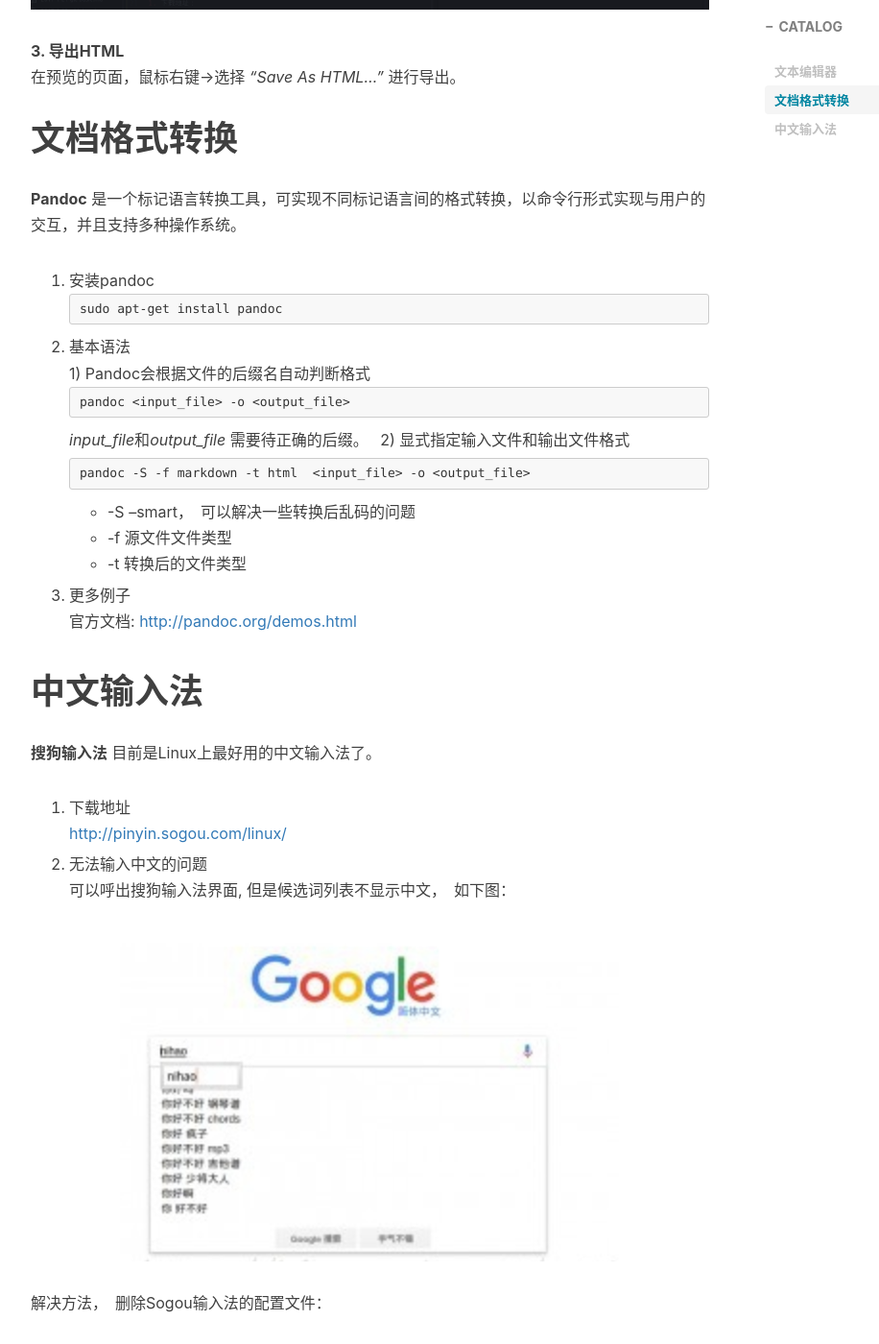
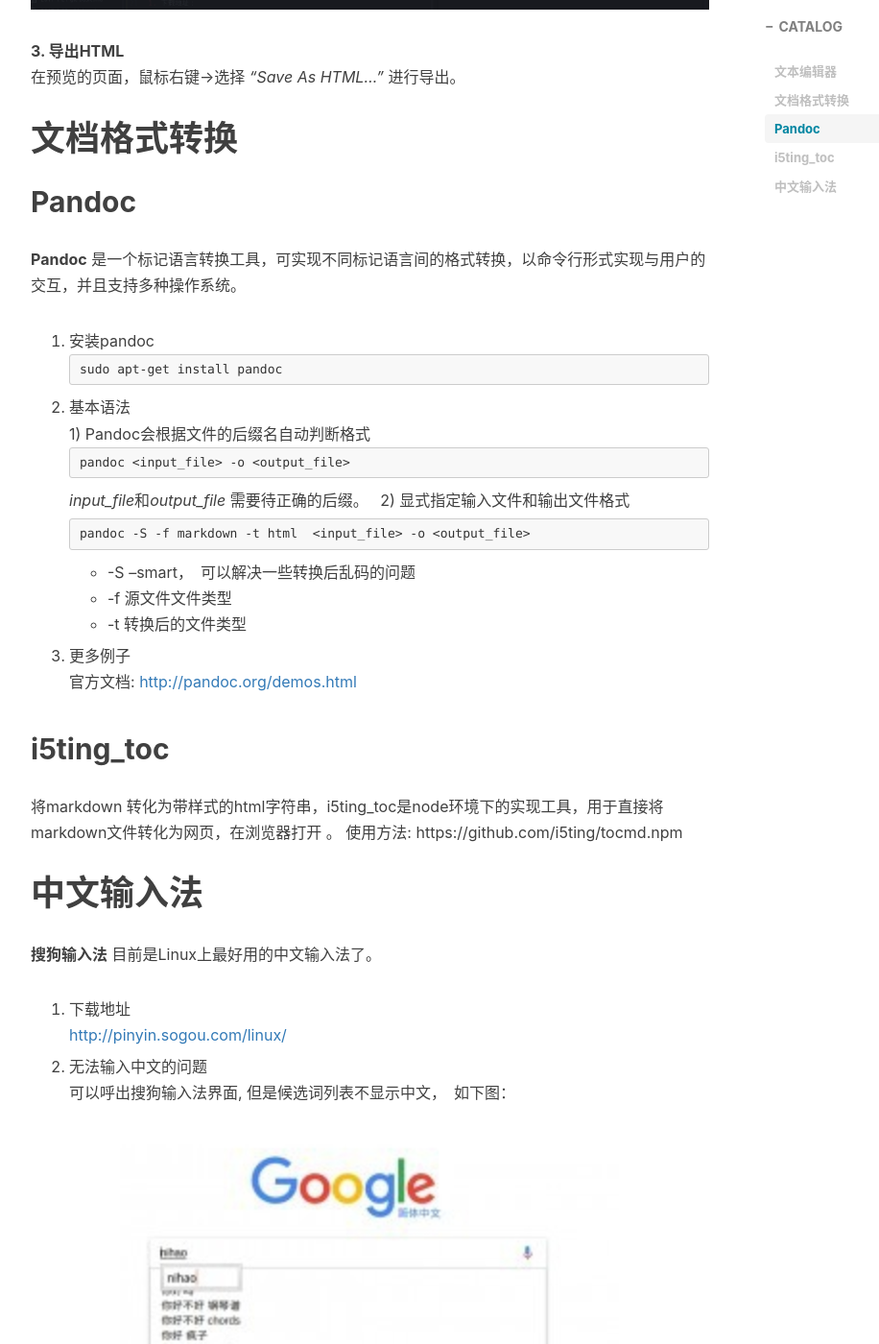
Before and after one commit to xuyumeng/xuyumeng.github.io, a Jekyll site: the page built from _posts/2006-10-01-ubuntu-daily-use.md, in a window 1280 px wide and 1400 px high, scrolled down 1196 px. Shown: the whole window at 96% size, without its empty margins (233-1149 px from the left). Built offline with Jekyll 4.4.1, drawn with Linux system fonts in a browser that asks for light colours; nearby versions of some CDN libraries; comment, search, counter and statistics services are not loaded; some of the changed text lies outside the part shown.

Commit message:
add i5ting_toc

```diff
--- a/_posts/2006-10-01-ubuntu-daily-use.md
+++ b/_posts/2006-10-01-ubuntu-daily-use.md
@@ -34,7 +34,9 @@ tags:
 **3. 导出HTML**
 在预览的页面，鼠标右键->选择 *“Save As HTML...”* 进行导出。
 
+
 # 文档格式转换
+## Pandoc
 **Pandoc** 是一个标记语言转换工具，可实现不同标记语言间的格式转换，以命令行形式实现与用户的交互，并且支持多种操作系统。
 
 1. 安装pandoc
@@ -58,6 +60,10 @@ pandoc -S -f markdown -t html  <input_file> -o <output_file>
 3. 更多例子
 官方文档: [http://pandoc.org/demos.html](http://pandoc.org/demos.html)
 
+## i5ting_toc
+将markdown 转化为带样式的html字符串，i5ting_toc是node环境下的实现工具，用于直接将markdown文件转化为网页，在浏览器打开 。
+使用方法: https://github.com/i5ting/tocmd.npm
+
 # 中文输入法
 **搜狗输入法** 目前是Linux上最好用的中文输入法了。
 1. 下载地址
```
Also changed, not shown: other parts of _posts/2006-10-01-ubuntu-daily-use.md (+1 -1 lines).
